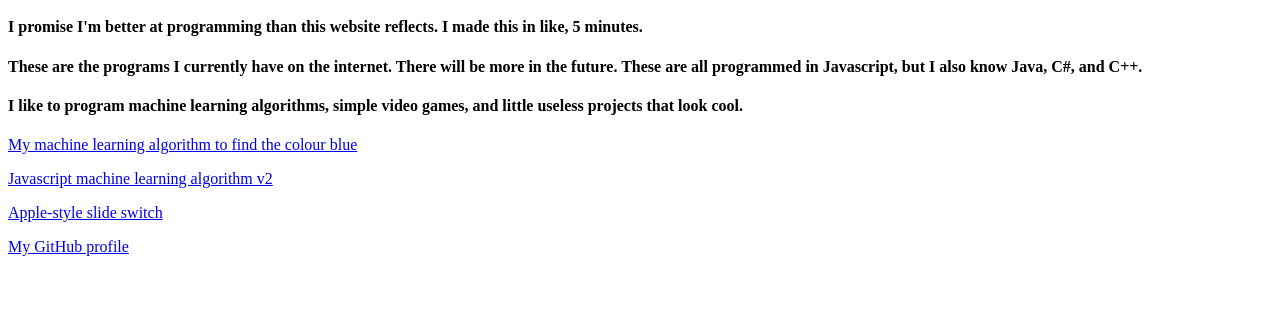
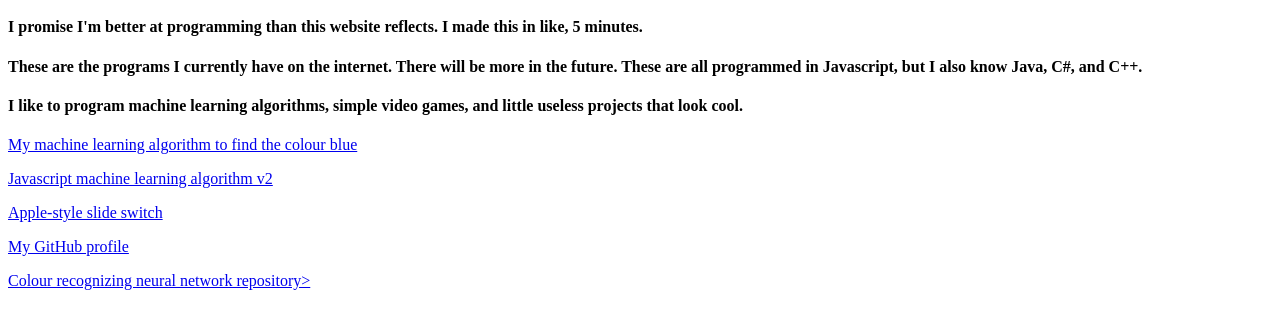
Before and after one commit to TreacherousToast/TreacherousToast-s-program-website, a plain HTML site: page index.html in a window 1280 px wide. Shown: the part 48-376 px from the top of the page. Drawn offline with Linux system fonts and the light colour scheme.

Commit message:
Update index.html

```diff
--- a/index.html
+++ b/index.html
@@ -8,5 +8,6 @@
 <p><a href="https://goo.gl/vTRD3m">Javascript machine learning algorithm v2</a></p>
 <p><a href="https://goo.gl/x3z5hm">Apple-style slide switch</a></p>
 <p><a href="https://github.com/TreacherousToast">My GitHub profile</a></p>
+<p><a href="https://github.com/TreacherousToast/Colour-recognizing-neural-network">Colour recognizing neural network repository></a></p>
     </body>
   </html>
```
